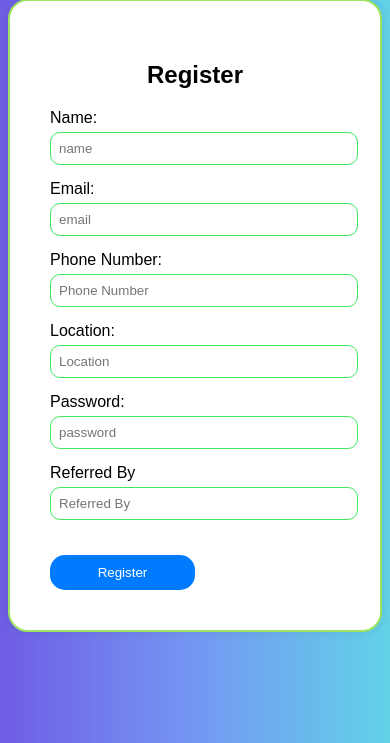
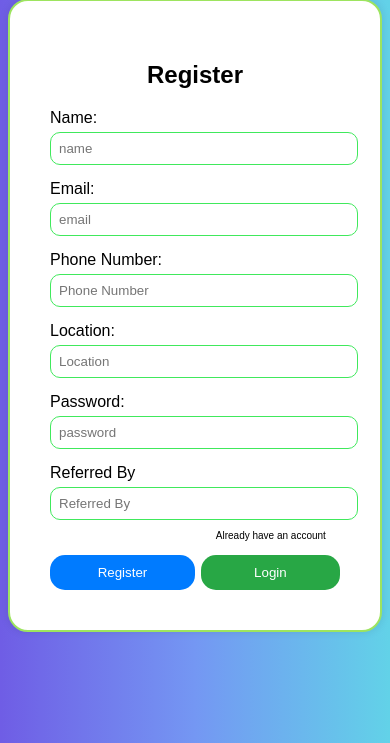
Before and after one commit to jayaprasad356/next_gen_course, a PHP site: page /register.php in a window 390 px wide. Shown: the part 101-844 px from the top of the page. Run offline with PHP 8.4, Linux system fonts and the light colour scheme.

Commit message:
index.php

```diff
--- a/index.php
+++ b/index.php
@@ -127,7 +127,6 @@ function initiatePayment($amount, $description, $redirectUrl, $apiKey) {
             <p>Building Your Future</p>
             <p1>With career Building Course</p1>
         </div>
-        <h2><a href="login.php" style="color: white;">login</a></h2>
 <h3><a href="register.php" style="color: white;">register</a></h3>
 <h5><a href="profile.php" style="color: white;">Profile</a></h5>
 
--- a/register.php
+++ b/register.php
@@ -65,6 +65,11 @@ if ($_SERVER["REQUEST_METHOD"] == "POST") {
     <meta name="viewport" content="width=device-width, initial-scale=1.0">
     <title>Register Page</title>
     <style>
+         input[type="number"]::-webkit-inner-spin-button,
+        input[type="number"]::-webkit-outer-spin-button {
+          -webkit-appearance: none;
+          margin: 0;
+        }
         body {
             font-family: Arial, sans-serif;
             background: linear-gradient(
@@ -115,7 +120,40 @@ if ($_SERVER["REQUEST_METHOD"] == "POST") {
             background-color: #0056b3;
         }
 
+        .register-btn {
+            width: 48%;
+            padding: 10px;
+            background-color: #28a745;
+            border: none;
+            border-radius: 15px;
+            color: #fff;
+            cursor: pointer;
+            margin-top:-35px;
+            float: right;
+        }
+        p{
+            width: 48%;
+            padding: 10px;
+            margin-top:-70px;
+            float: right;
+            font-size: 12px;
+            position: relative;
+            left:40px;
+            white-space: nowrap;
+        }
+        @media (max-width: 768px) {
 
+            p{
+            width: 48%;
+            padding: 10px;
+            margin-top:-70px;
+            float: right;
+            font-size: 10px;
+            position: relative;
+            left:25px;
+            white-space: nowrap;
+        }
+        }
     </style>
 </head>
 <body>
@@ -147,6 +185,8 @@ if ($_SERVER["REQUEST_METHOD"] == "POST") {
                 <input type="text" id="referred_by" name="referred_by" placeholder="Referred By" required>
             </div>
             <button class="btn signin" name="btnAdd">Register</button>
+            <p>Already have an account</p>
+            <a href="login.php" ><button type="button"  class="btn register-btn">Login</button></a>
         </form>
     </div>
 </body>
```
Also changed, not shown: logout.php (added, +10 -0 lines), profile.php (+62 -21 lines), refer_friends.php (+36 -9 lines), style.css (+10 -11 lines).
